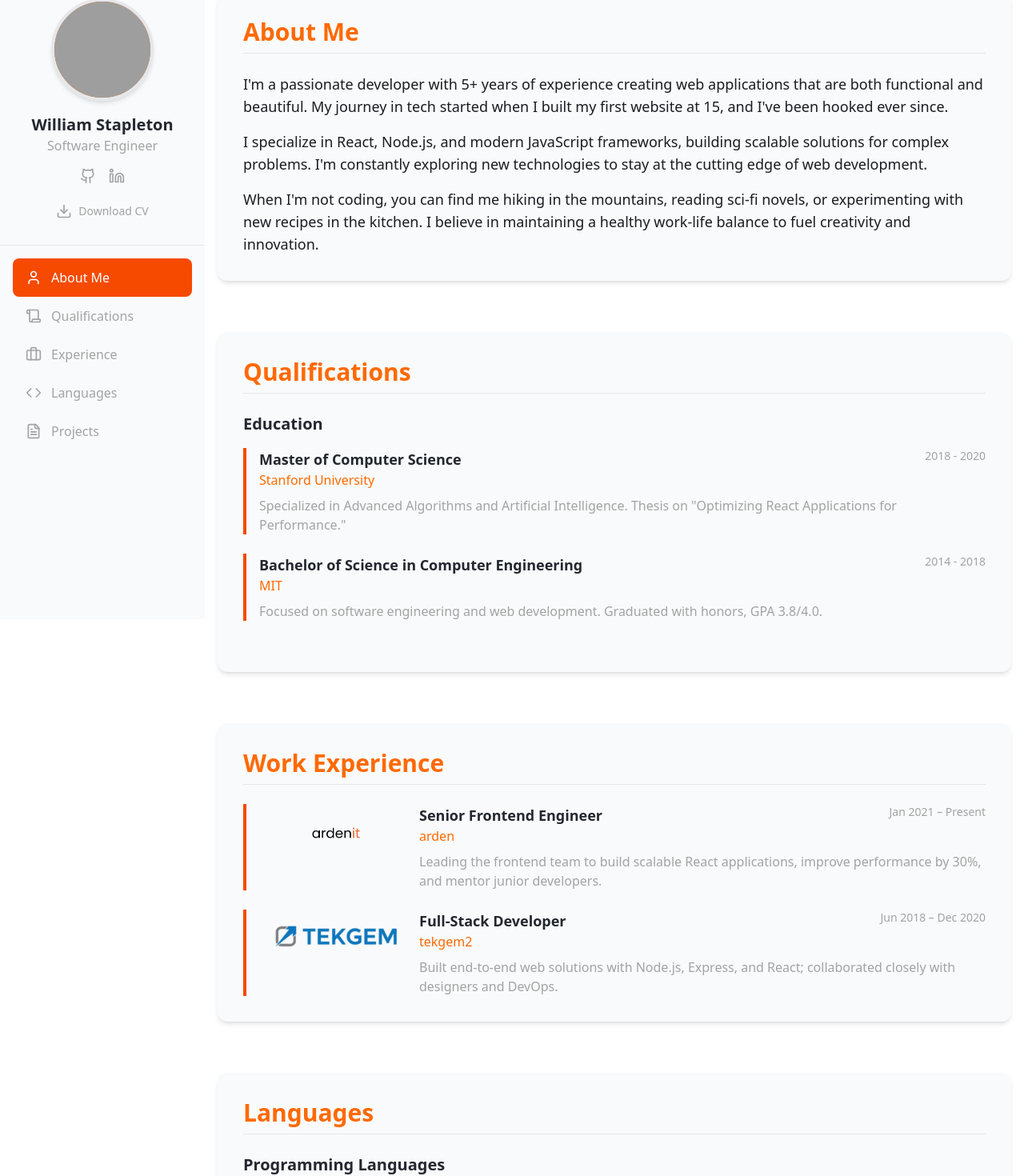
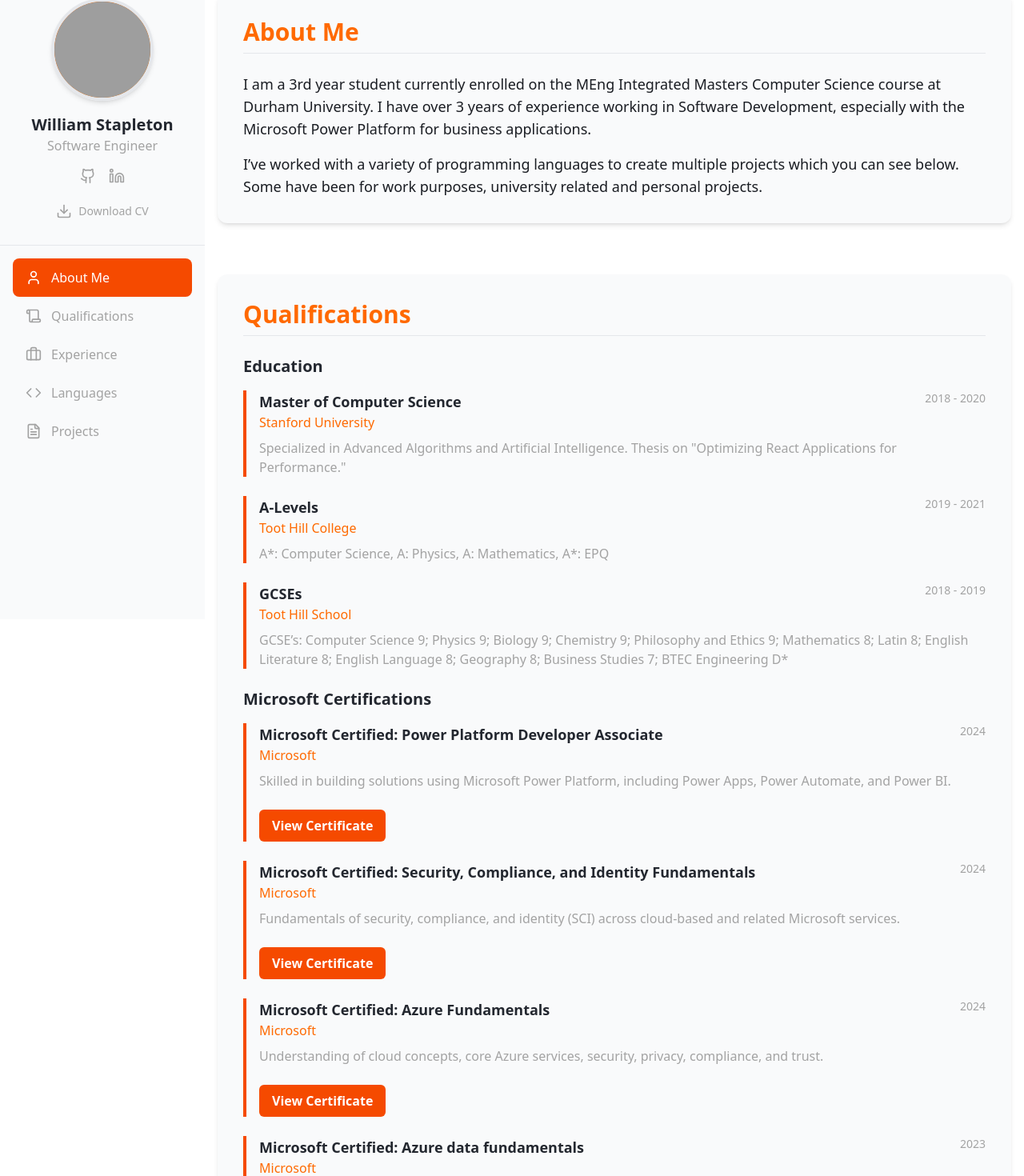
Before and after one commit to billy1479/Portfolio-React, a React (Create React App) app in the folder portfolio/: page / in a window 1280 px wide. Shown: the part 26-1496 px from the top of the page at 80% size. Built offline with nearby package versions, Linux system fonts and the light colour scheme; grey boxes are pictures that could not be loaded.

Commit message:
Content update

```diff
--- a/portfolio/src/components/AboutSection.js
+++ b/portfolio/src/components/AboutSection.js
@@ -7,19 +7,12 @@ const AboutSection = () => {
         <h2 className="text-3xl font-bold mb-6 text-orange-500 border-b border-gray-700 pb-2">About Me</h2>
         <div className="space-y-4">
           <p className="text-lg text-gray-300">
-            I'm a passionate developer with 5+ years of experience creating web applications
-            that are both functional and beautiful. My journey in tech started when I built
-            my first website at 15, and I've been hooked ever since.
+            I am a 3rd year student currently enrolled on the MEng Integrated Masters Computer Science course at Durham University.
+            I have over 3 years of experience working in Software Development, especially with the Microsoft Power Platform for business applications.
           </p>
           <p className="text-lg text-gray-300">
-            I specialize in React, Node.js, and modern JavaScript frameworks, building scalable
-            solutions for complex problems. I'm constantly exploring new technologies to
-            stay at the cutting edge of web development.
-          </p>
-          <p className="text-lg text-gray-300">
-            When I'm not coding, you can find me hiking in the mountains, reading sci-fi novels,
-            or experimenting with new recipes in the kitchen. I believe in maintaining a healthy
-            work-life balance to fuel creativity and innovation.
+            I’ve worked with a variety of programming languages to create multiple projects which you can see below.
+            Some have been for work purposes, university related and personal projects.
           </p>
         </div>
       </div>
--- a/portfolio/src/components/QualificationSection.js
+++ b/portfolio/src/components/QualificationSection.js
@@ -2,7 +2,7 @@ import React from 'react';
 import qualificationsData from '../data/qualifications';
 
 const QualificationsSection = () => {
-  const { education } = qualificationsData;
+  const { education, ms } = qualificationsData;
 
   return (
     <section id="qualifications" className="max-w-6xl w-full min-w-0 mb-16 bg-gray-800 rounded-xl shadow-md overflow-hidden">
@@ -24,6 +24,31 @@ const QualificationsSection = () => {
               </div>
             ))}
           </div>
+          <br></br>
+          <h3 className="text-xl font-bold mb-4 text-gray-200">Microsoft Certifications</h3>
+          <div className="space-y-6">
+            {ms.map((item, index) => (
+              <div key={index} className="border-l-4 border-orange-600 pl-4">
+                <div className="flex justify-between items-start">
+                  <h4 className="text-lg font-semibold text-gray-200">{item.degree}</h4>
+                  <span className="text-gray-400 text-sm">{item.period}</span>
+                </div>
+                <p className="text-orange-500">{item.institution}</p>
+                <p className="text-gray-400 mt-2">{item.description}</p>
+                <br></br>
+                {item.link && (
+                  <a
+                    href={item.link}
+                    target="_blank"
+                    rel="noopener noreferrer"
+                    className="inline-block mt-6 px-4 py-2 bg-orange-600 text-white rounded-md font-semibold hover:bg-orange-500 transition-colors duration-200"
+                  >
+                    View Certificate
+                  </a>
+                )}
+              </div>
+            ))}
+          </div>
         </div>
       </div>
     </section>
--- a/portfolio/src/components/Sidebar.js
+++ b/portfolio/src/components/Sidebar.js
@@ -38,7 +38,7 @@ const Sidebar = ({ navSections, activeSection, isSidebarOpen, scrollToSection })
 
         <div className="flex justify-center space-x-4 mt-4">
           <a
-            href="https://github.com/your-profile"
+            href="https://github.com/billy1479"
             target="_blank"
             rel="noopener noreferrer"
             className="text-gray-400 hover:text-white cursor-pointer transition-colors duration-200 hover:bg-gray-300 rounded-full p-1"
@@ -47,7 +47,7 @@ const Sidebar = ({ navSections, activeSection, isSidebarOpen, scrollToSection })
             <Github size={20} />
           </a>
           <a
-            href="https://linkedin.com/in/your-profile"
+            href="https://www.linkedin.com/in/william-stapleton-57674b219/"
             target="_blank"
             rel="noopener noreferrer"
             className="text-gray-400 hover:text-white cursor-pointer transition-colors duration-200 hover:bg-gray-300 rounded-full p-1"
--- a/portfolio/src/data/qualifications.js
+++ b/portfolio/src/data/qualifications.js
@@ -7,30 +7,53 @@ const qualifications = {
       description: "Specialized in Advanced Algorithms and Artificial Intelligence. Thesis on \"Optimizing React Applications for Performance.\""
     },
     {
-      degree: "Bachelor of Science in Computer Engineering",
-      institution: "MIT",
-      period: "2014 - 2018",
-      description: "Focused on software engineering and web development. Graduated with honors, GPA 3.8/4.0."
-    }
-  ],
-  experience: [
-    {
-      position: "Senior Frontend Developer",
-      company: "Tech Innovations Inc.",
-      period: "2020 - Present",
-      description: "Lead the development of several enterprise-level React applications. Implemented CI/CD pipelines and improved code quality standards. Mentored junior developers and conducted technical interviews."
+      degree: "A-Levels",
+      institution: "Toot Hill College",
+      period: "2019 - 2021",
+      description: "A*: Computer Science, A: Physics, A: Mathematics, A*: EPQ"
     },
     {
-      position: "Full Stack Developer",
-      company: "WebSolutions Corp",
-      period: "2018 - 2020",
-      description: "Developed and maintained various web applications using React, Node.js, and MongoDB. Collaborated with UX/UI designers to implement responsive designs. Optimized database queries and API performance."
+      degree: "GCSEs",
+      institution: "Toot Hill School",
+      period: "2018 - 2019",
+      description: "GCSE’s: Computer Science 9; Physics 9; Biology 9; Chemistry 9; Philosophy and Ethics 9; Mathematics 8; Latin 8; English Literature 8; English Language 8; Geography 8; Business Studies 7; BTEC Engineering D*"
+    },
+  ],
+  ms: [
+    {
+      degree: "Microsoft Certified: Power Platform Developer Associate",
+      institution: "Microsoft",
+      period: "2024",
+      description: "Skilled in building solutions using Microsoft Power Platform, including Power Apps, Power Automate, and Power BI.",
+      link: "https://learn.microsoft.com/en-us/users/billystapleton-2199/credentials/87f343ab500c759f?ref=https%3A%2F%2Fwww.williamstapleton.co.uk%2F"
     },
     {
-      position: "Web Development Intern",
-      company: "StartupHub",
-      period: "Summer 2017",
-      description: "Assisted in developing and testing new features for client websites. Gained experience with JavaScript frameworks and version control systems."
+      degree: "Microsoft Certified: Security, Compliance, and Identity Fundamentals",
+      institution: "Microsoft",
+      period: "2024",
+      description: "Fundamentals of security, compliance, and identity (SCI) across cloud-based and related Microsoft services.",
+      link: "https://learn.microsoft.com/en-us/users/billystapleton-2199/credentials/1ed7aa33ed1e06b4?ref=https%3A%2F%2Fwww.williamstapleton.co.uk%2F"
+    },
+    {
+      degree: "Microsoft Certified: Azure Fundamentals",
+      institution: "Microsoft",
+      period: "2024",
+      description: "Understanding of cloud concepts, core Azure services, security, privacy, compliance, and trust.",
+      link: "https://learn.microsoft.com/en-us/users/billystapleton-2199/credentials/10ab141dc0ac0e86?ref=https%3A%2F%2Fwww.williamstapleton.co.uk%2F"
+    },
+    {
+      degree: "Microsoft Certified: Azure data fundamentals",
+      institution: "Microsoft",
+      period: "2023",
+      description: "Understanding of core data concepts and how they are implemented using Microsoft Azure data services.",
+      link: "https://learn.microsoft.com/en-us/users/billystapleton-2199/credentials/3b594add31ca3ff7?ref=https%3A%2F%2Fwww.williamstapleton.co.uk%2F"
+    },
+    {
+      degree: "Microsoft 365 Certified: Fundamentals",
+      institution: "Microsoft",
+      period: "2023",
+      description: "Fundamentals of Microsoft 365 services, including cloud concepts, core Microsoft 365 services, security, compliance, and trust.",
+      link: "https://learn.microsoft.com/en-us/users/billystapleton-2199/credentials/c155296364454923?ref=https%3A%2F%2Fwww.williamstapleton.co.uk%2F"
     }
   ]
 };
```
